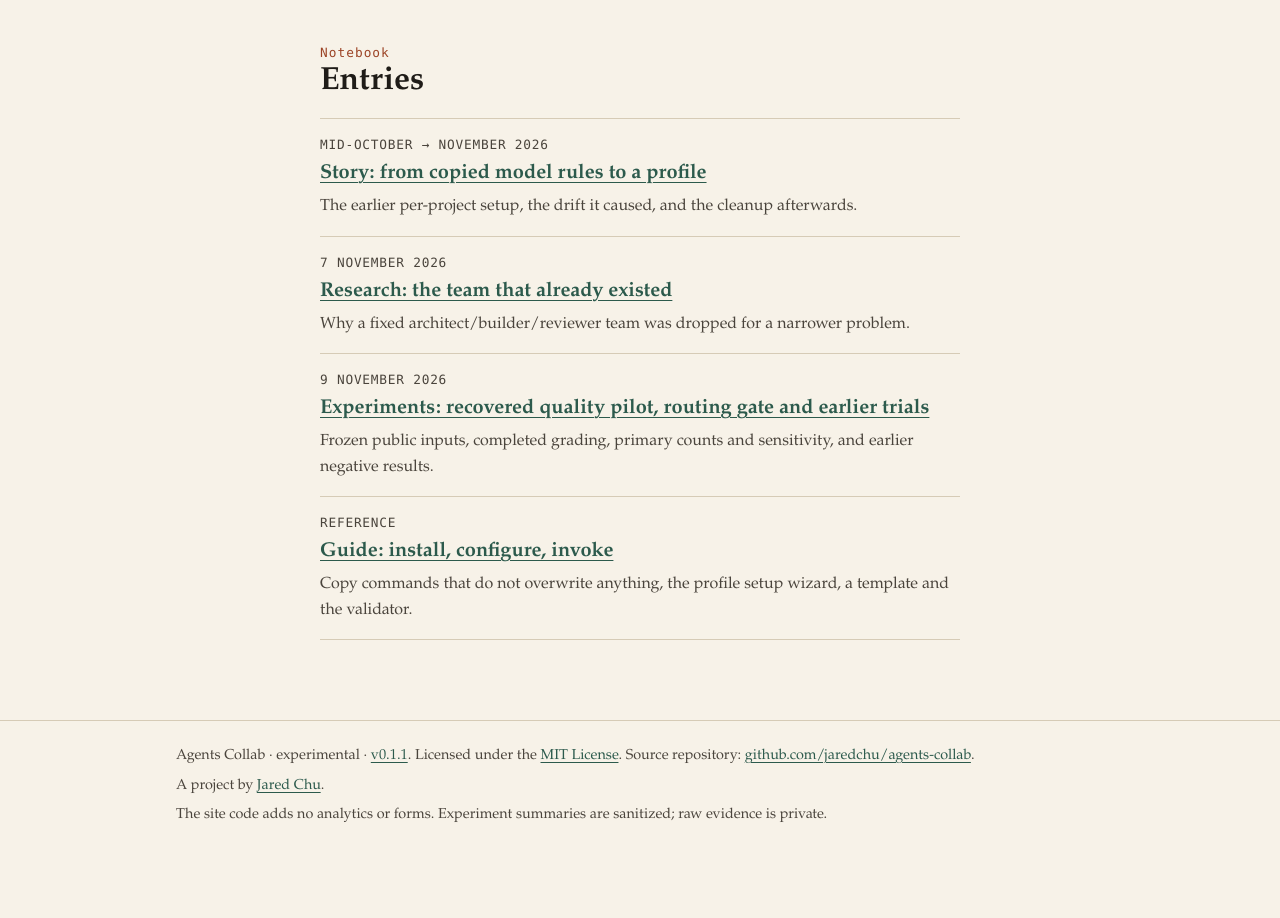
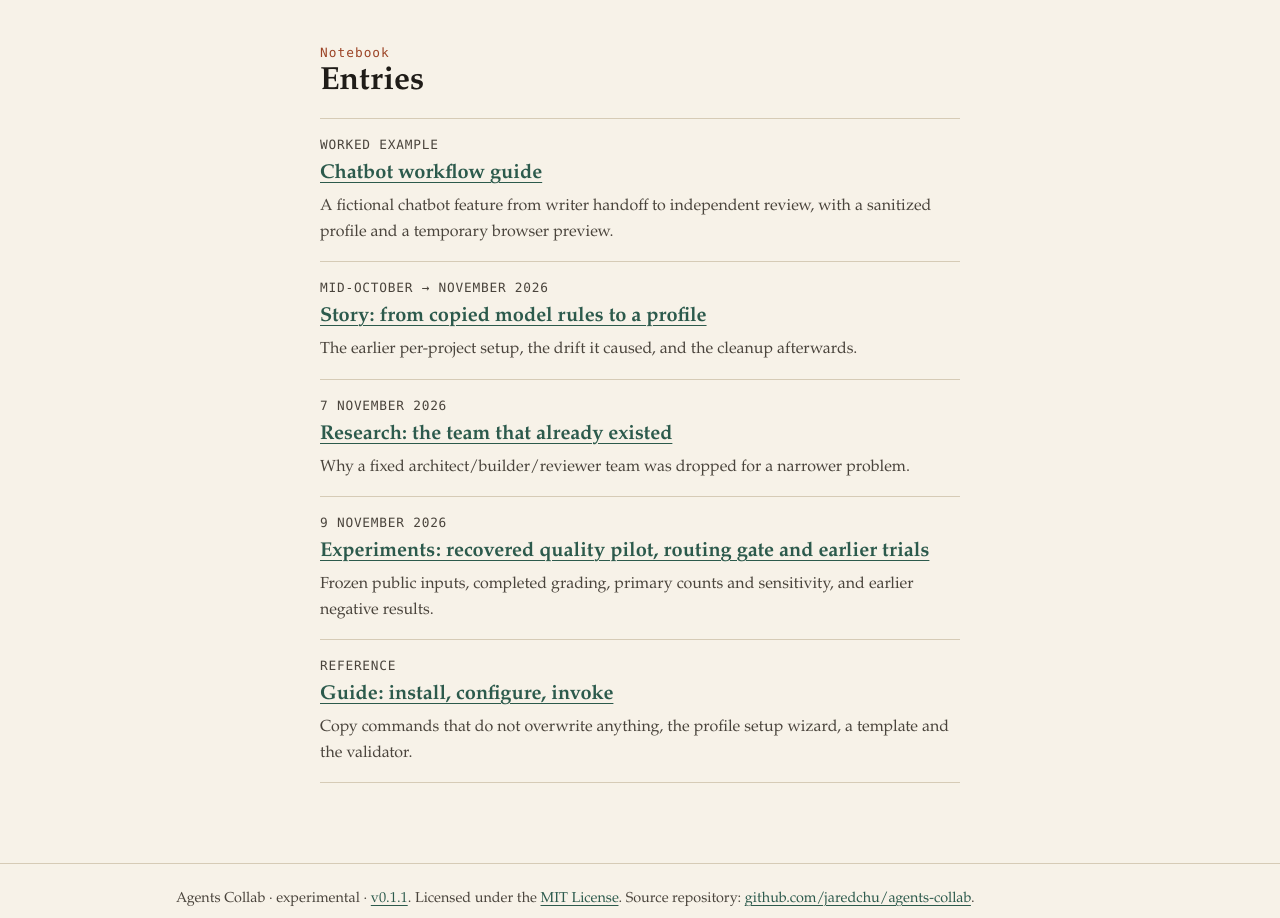
Before and after one commit to jaredchu/agents-collab, a plain HTML site: page website/index.html in a window 1280 px wide. Shown: the part 4076-4994 px from the top of the page. Before the commit the page ends 4951 px from the top, so only its background shows below. Drawn offline with Linux system fonts and the light colour scheme.

Commit message:
Link the four-skill chatbot workflow guide
Co-authored-by: Codex <noreply@openai.com>

```diff
--- a/website/index.html
+++ b/website/index.html
@@ -139,6 +139,7 @@
 
       <h2 id="entries"><span class="num">Notebook</span>Entries</h2>
       <ul class="entries">
+        <li><span class="meta">Worked example</span><a href="https://github.com/jaredchu/ai-workflow-chatbot#readme">Chatbot workflow guide</a><p>A fictional chatbot feature from writer handoff to independent review, with a sanitized profile and a temporary browser preview.</p></li>
         <li><span class="meta">Mid-October → November 2026</span><a href="story/">Story: from copied model rules to a profile</a><p>The earlier per-project setup, the drift it caused, and the cleanup afterwards.</p></li>
         <li><span class="meta">7 November 2026</span><a href="research/">Research: the team that already existed</a><p>Why a fixed architect/builder/reviewer team was dropped for a narrower problem.</p></li>
         <li><span class="meta">9 November 2026</span><a href="experiments/">Experiments: recovered quality pilot, routing gate and earlier trials</a><p>Frozen public inputs, completed grading, primary counts and sensitivity, and earlier negative results.</p></li>
```
